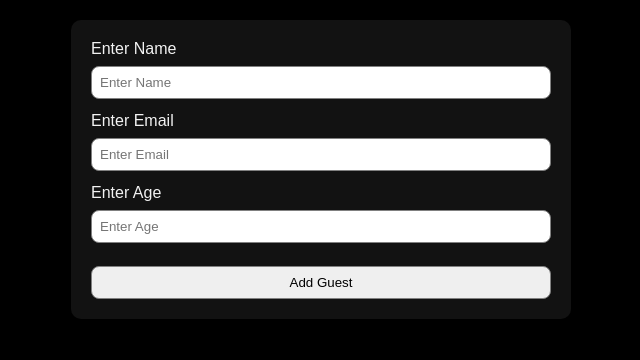
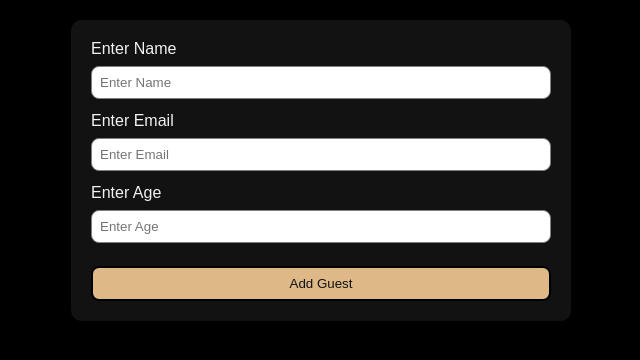
Before and after one commit to dessomu/reactFormApp, a React (Create React App) app: page / in a window 1280 px wide. Shown: the top 360 px of the page, without its empty margins (319-959 px from the left). Built offline with nearby package versions, Linux system fonts and the light colour scheme.

Commit message:
Update App.css

```diff
--- a/src/App.css
+++ b/src/App.css
@@ -33,15 +33,14 @@ body {
   width: 100%;
   padding: 8px;
   border-radius: 8px;
-  border: solid 1px grey;
+   background-color: burlywood;
+  border:solid 2px black;
+  color: #121212;
   margin-top: 10px;
   cursor: pointer;
 }
 .form .add:hover {
   cursor: pointer;
-  background-color: burlywood;
-  border:solid 2px black;
-  color: #121212;
   font-size: 15px;
 }
 .guest-container {
```
